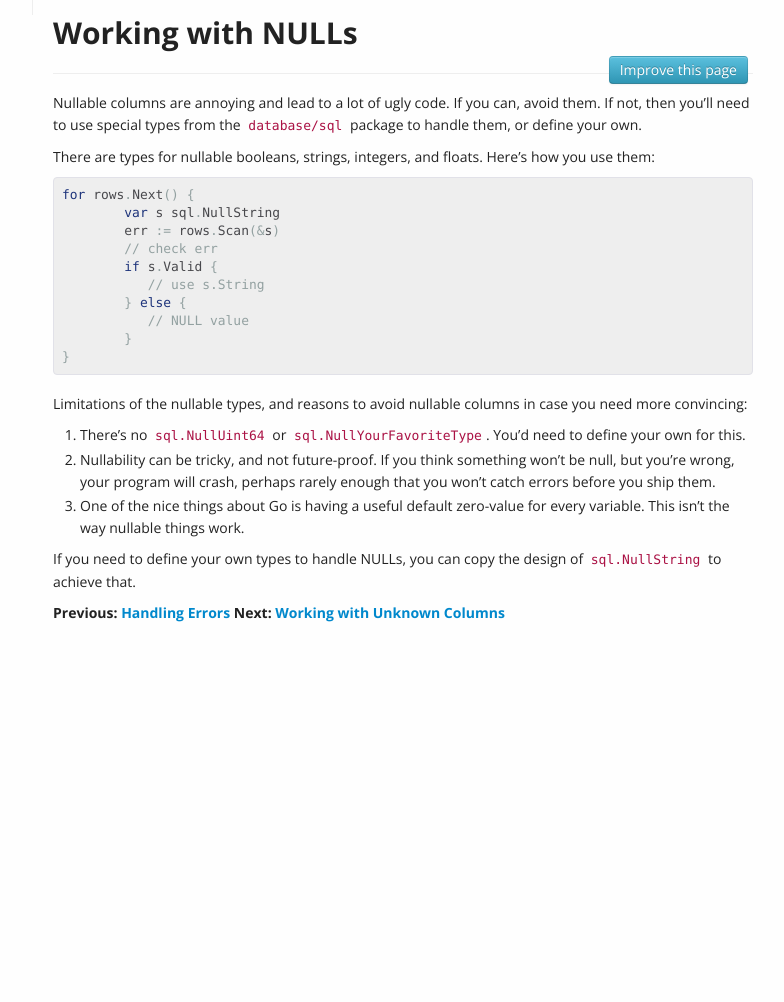
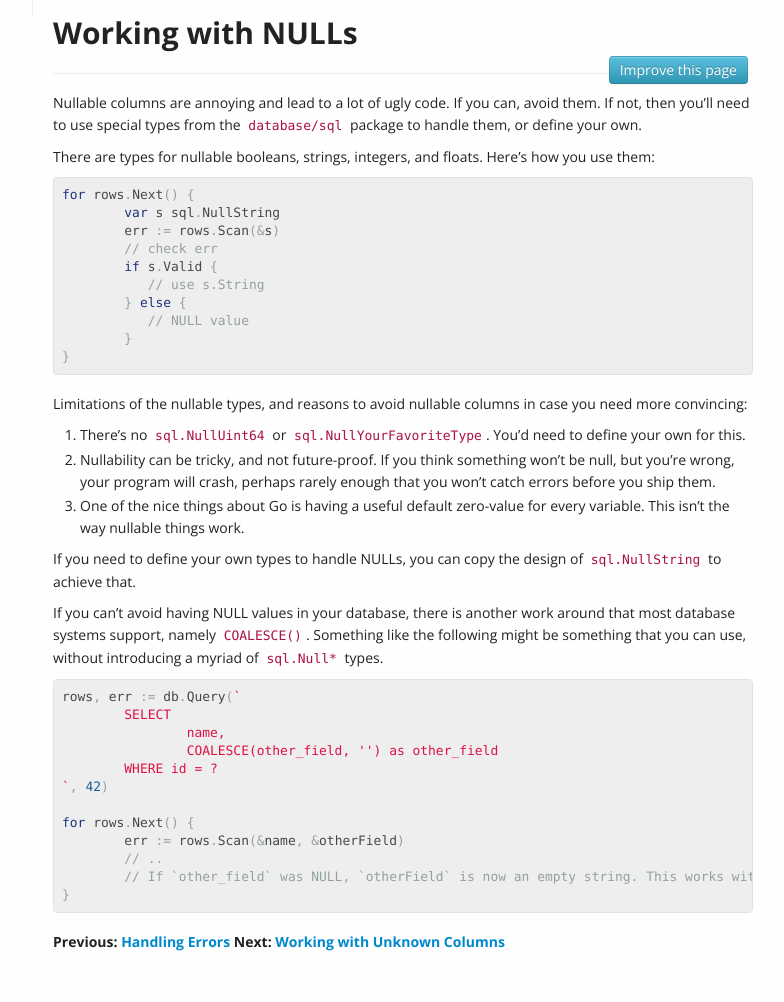
Before and after one commit to VividCortex/go-database-sql-tutorial, a Jekyll site: the page built from nulls.md, in a window 1280 px wide. Shown: the whole page, without its empty margins (357-1141 px from the left). Built offline with Jekyll 4.4.1, drawn with Linux system fonts in a browser that asks for light colours; before the commit the page ends 900 px from its top, so only the background shows below that.

Commit message:
Added an alternative approach by suggesting COALESCE()

```diff
--- a/nulls.md
+++ b/nulls.md
@@ -37,5 +37,22 @@ you need more convincing:
 If you need to define your own types to handle NULLs, you can copy the design of
 `sql.NullString` to achieve that.
 
+If you can't avoid having NULL values in your database, there is another work around that most database systems support, namely `COALESCE()`. Something like the following might be something that you can use, without introducing a myriad of `sql.Null*` types.
+<pre class="prettyprint lang-go">
+rows, err := db.Query(`
+	SELECT
+		name,
+		COALESCE(other_field, '') as other_field
+	WHERE id = ?
+`, 42)
+
+for rows.Next() {
+	err := rows.Scan(&name, &otherField)
+	// ..
+	// If `other_field` was NULL, `otherField` is now an empty string. This works with other data types as well.
+}
+</pre>
+
+
 **Previous: [Handling Errors](errors.html)**
 **Next: [Working with Unknown Columns](varcols.html)**
```
